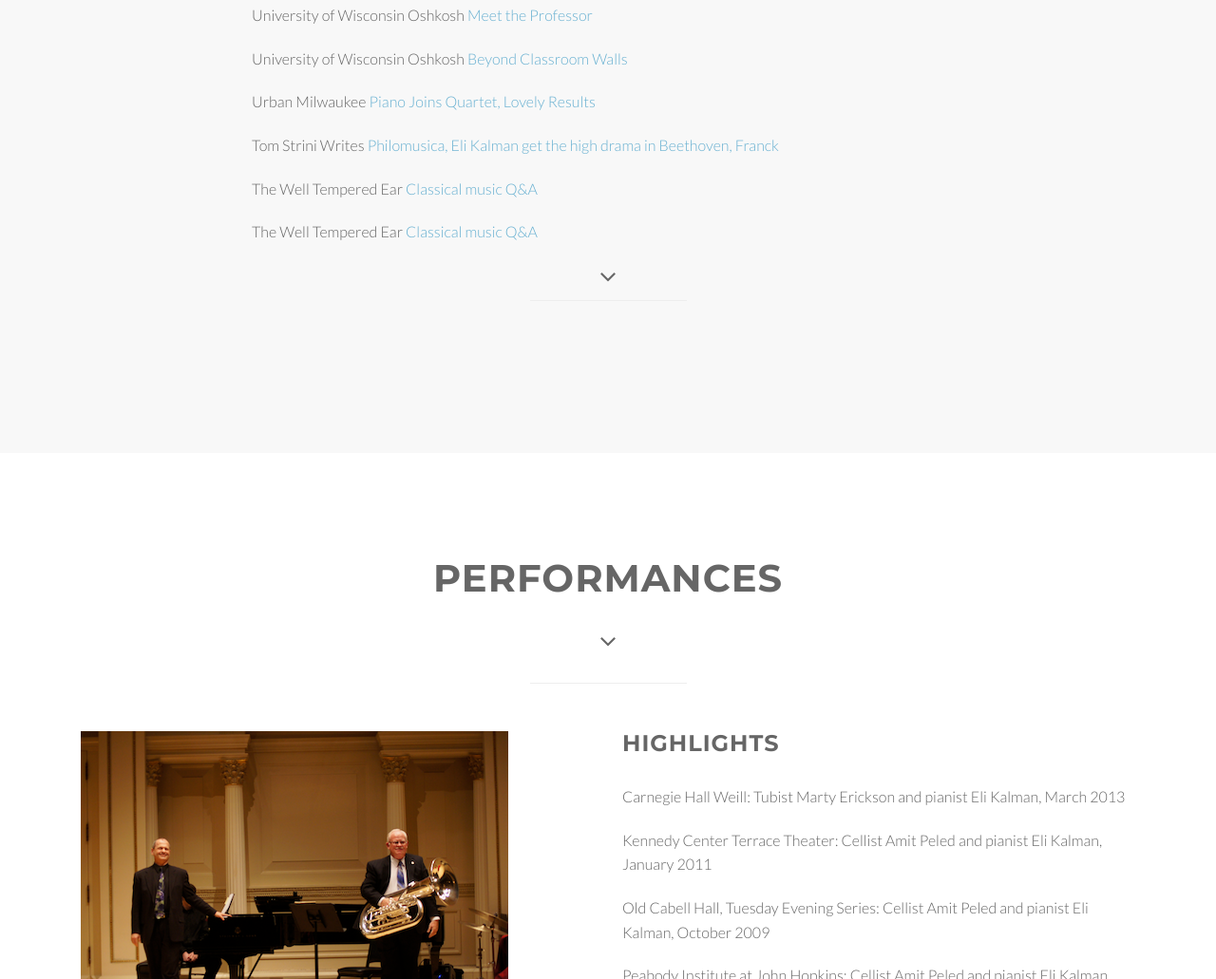
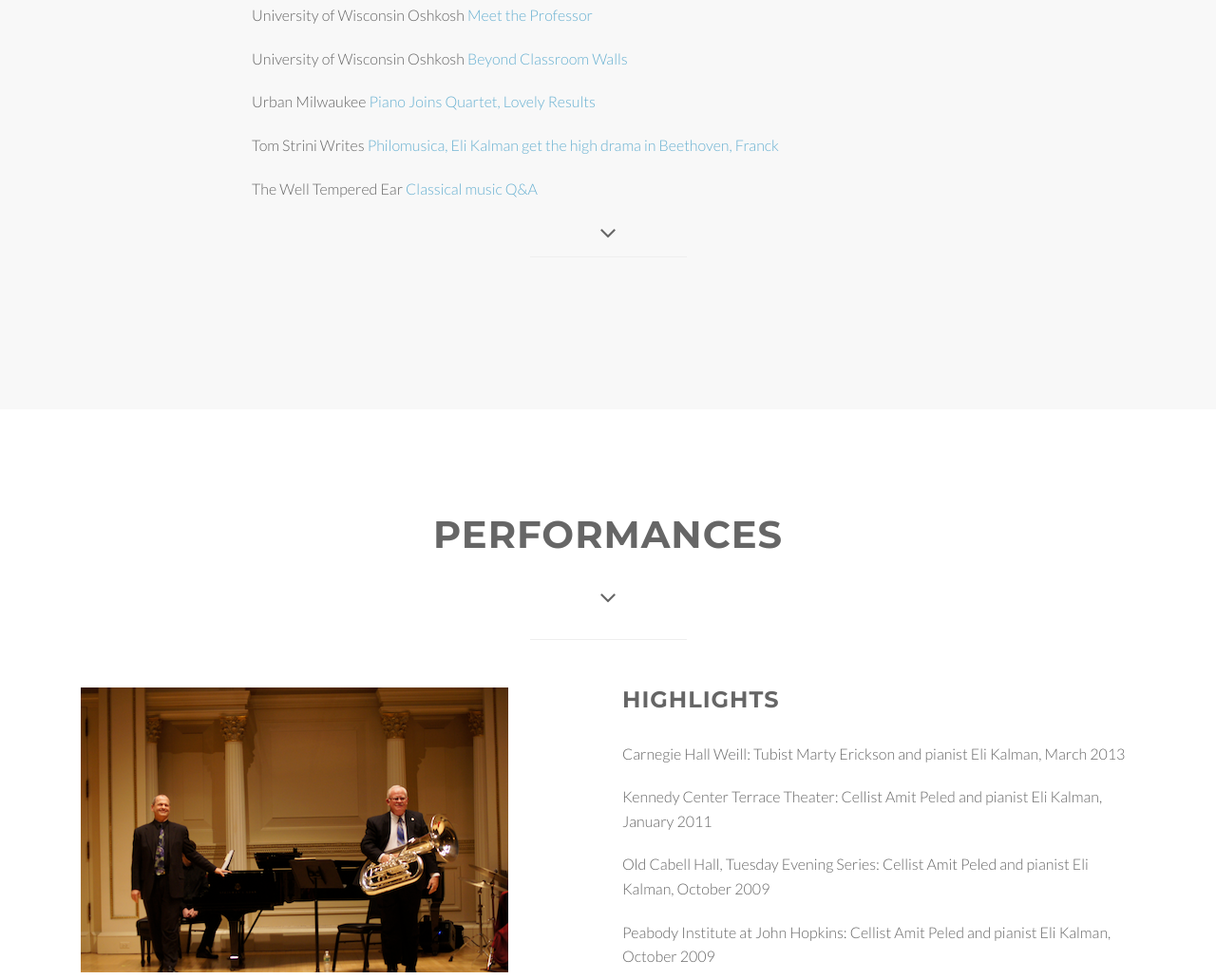
Before and after one commit to elikalman/website, a plain HTML site: page index.html in a window 1280 px wide. Shown: the part 6388-7419 px from the top of the page at 95% size. Drawn offline with Linux system fonts and the light colour scheme.

Commit message:
Update index.html

```diff
--- a/index.html
+++ b/index.html
@@ -354,7 +354,6 @@
 							<p>Urban Milwaukee   <a href="https://urbanmilwaukee.com/2017/05/04/classical-piano-joins-quartet-lovely-results/">Piano Joins Quartet, Lovely Results</a>
 							<p>Tom Strini Writes   <a href="https://striniwrites.blogspot.com/2013/11/philomusica-eli-kalman-get-high-drama.html">Philomusica, Eli Kalman get the high drama in Beethoven, Franck</a>
 							<p>The Well Tempered Ear <a href="https://welltempered.wordpress.com/2013/04/17/classical-music-do-cellist-parry-karp-and-pianist-eli-kalman-have-favorite-cello-sonatas-by-beethoven-what-should-audiences-listen-for-this-friday-night-and-sunday-afternoon-how-did-the-two-musicia/">Classical music Q&A</a>
-							<p>The Well Tempered Ear <a href="https://welltempered.wordpress.com/2013/04/17/classical-music-do-cellist-parry-karp-and-pianist-eli-kalman-have-favorite-cello-sonatas-by-beethoven-what-should-audiences-listen-for-this-friday-night-and-sunday-afternoon-how-did-the-two-musicia/">Classical music Q&A</a>
 
 						</div>
 							<i class="fa fa-2x fa-angle-down"></i>
```
